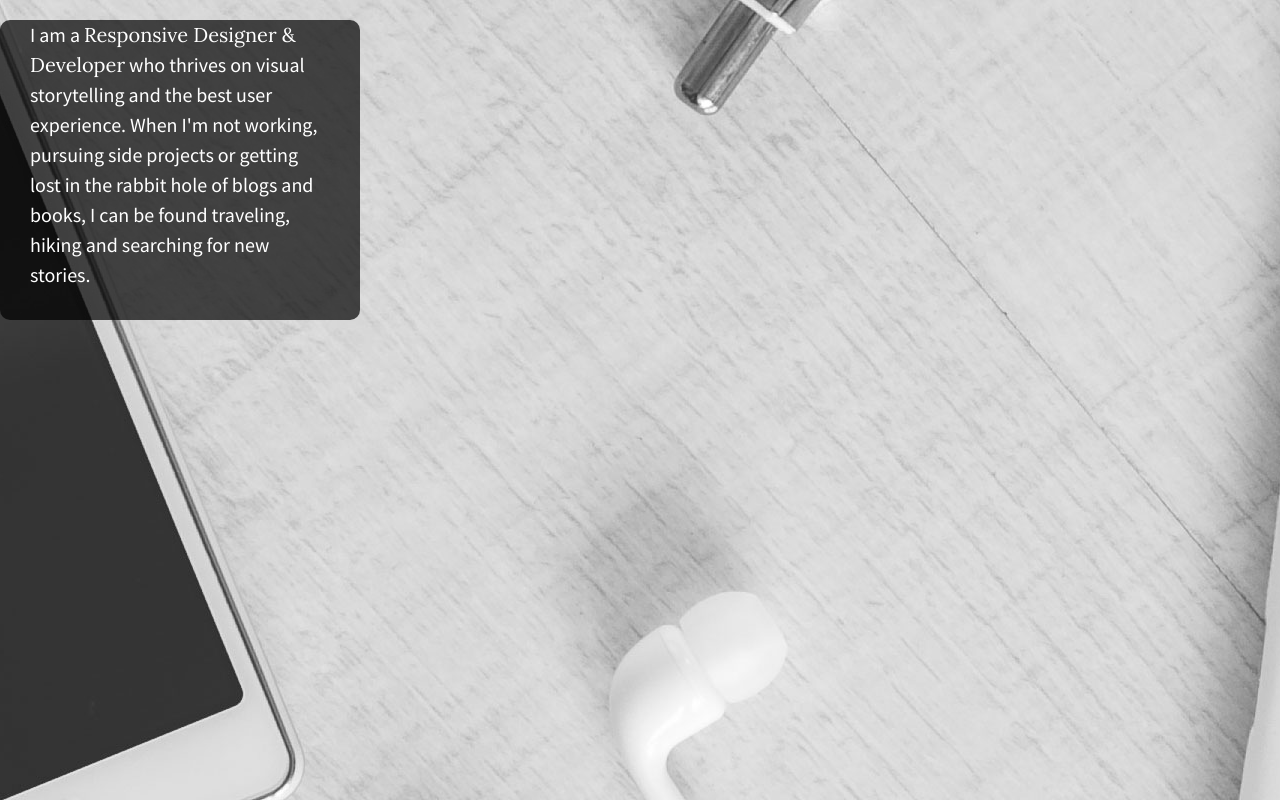
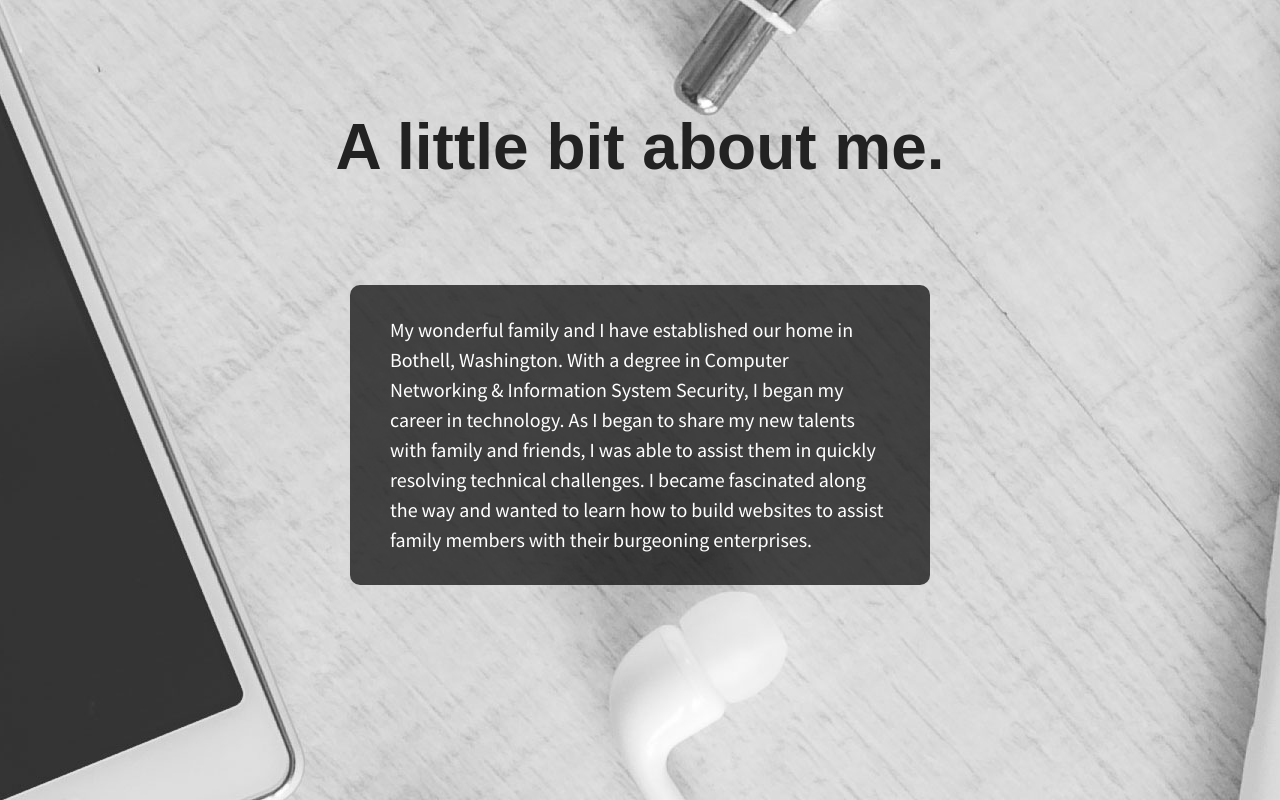
Before and after one commit to RobbieClinton/206-flexbox-customize, a plain HTML site: page index.html in a window 1280 px wide. Drawn offline with nearby package versions, Linux system fonts and the light colour scheme.

```diff
--- a/css/main.css
+++ b/css/main.css
@@ -99,38 +99,49 @@ textarea {
 html {
   background: url(../img/bkgd2.jpg) no-repeat center center fixed;
    /* set height to 100% - these are important for allowing content to vertically align */
+   height: 100%;
 }
 
 body {
   /* set height to 100% - these are important for allowing content to vertically align */
+  height: 100%;
 }
 
+header {
+    font-size: 1em;
+    padding-top: 60px;
+    text-align: center;
+}
 .wrapper {
   /* set the display to flex and use the justify-content & align-items properties to center all child elements on the page */
+  align-items: center;
+  display: flex;
+  justify-content: space-around;
   margin: 0;
-  height: 100%;
+  height: 50%;
   width: 100%;
 }
 
 #content {
   /* set the display to flex and use the justify-content & align-items properties to center the text within the div*/
+  align-items: center;
   background: #222;
   background:rgba(0,0,0,0.7);
   color: #fff;
+  display: flex;
   font-family: 'Source Sans Pro', sans-serif;
   font-weight: 300;
   font-size: 1.25em;
   line-height: 1.5em;
   border-radius: 10px;
-  padding: 0px 30px;
-  width: 300px;
+  padding: 0px 40px;
+  width: 500px;
   height: 300px;
 }
 
 #content p span {
   font-family: 'Lora', sans-serif;
 }
-
 
 
 
@@ -217,6 +228,8 @@ body {
 
 @media only screen and (min-width: 35em) {
     /* Style adjustments for viewports that meet the condition */
+    header {font-size: 2em;}
+
 }
 
 @media print,
--- a/index.html
+++ b/index.html
@@ -23,9 +23,13 @@
 
         <!-- Add your site or application content here -->
 
+        <header>
+            <h1>A little bit about me.</h1>
+        </header>
+
         <section class="wrapper">
             <div id="content">
-                <p>I am a <span>Responsive Designer & Developer</span> who thrives on visual storytelling and the best user experience. When I'm not working, pursuing side projects or getting lost in the rabbit hole of blogs and books, I can be found traveling, hiking and searching for new stories.</p>
+                <p>My wonderful family and I have established our home in Bothell, Washington. With a degree in Computer Networking & Information System Security, I began my career in technology. As I began to share my new talents with family and friends, I was able to assist them in quickly resolving technical challenges. I became fascinated along the way and wanted to learn how to build websites to assist family members with their burgeoning enterprises.</p>
             </div>
         </section>
 
```
